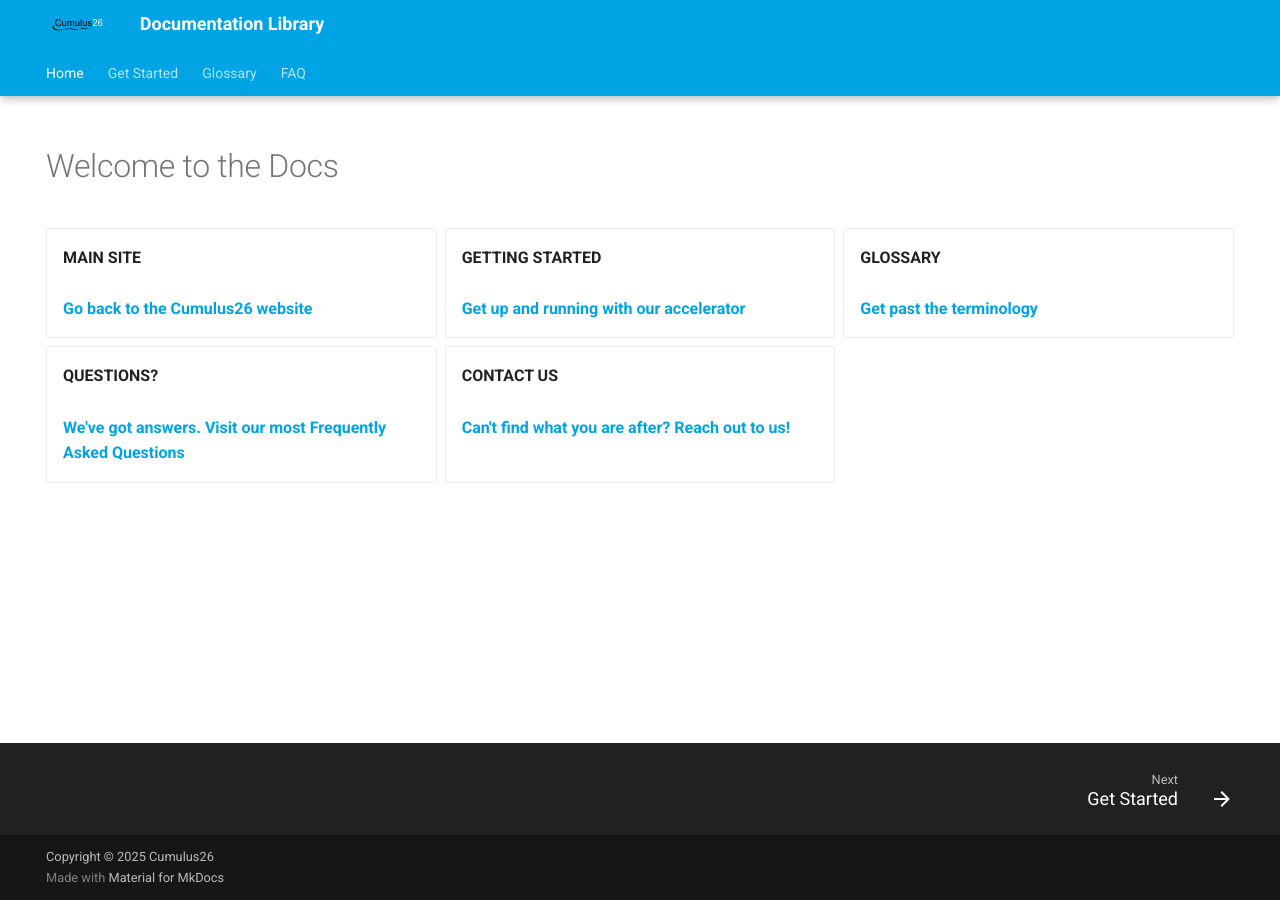
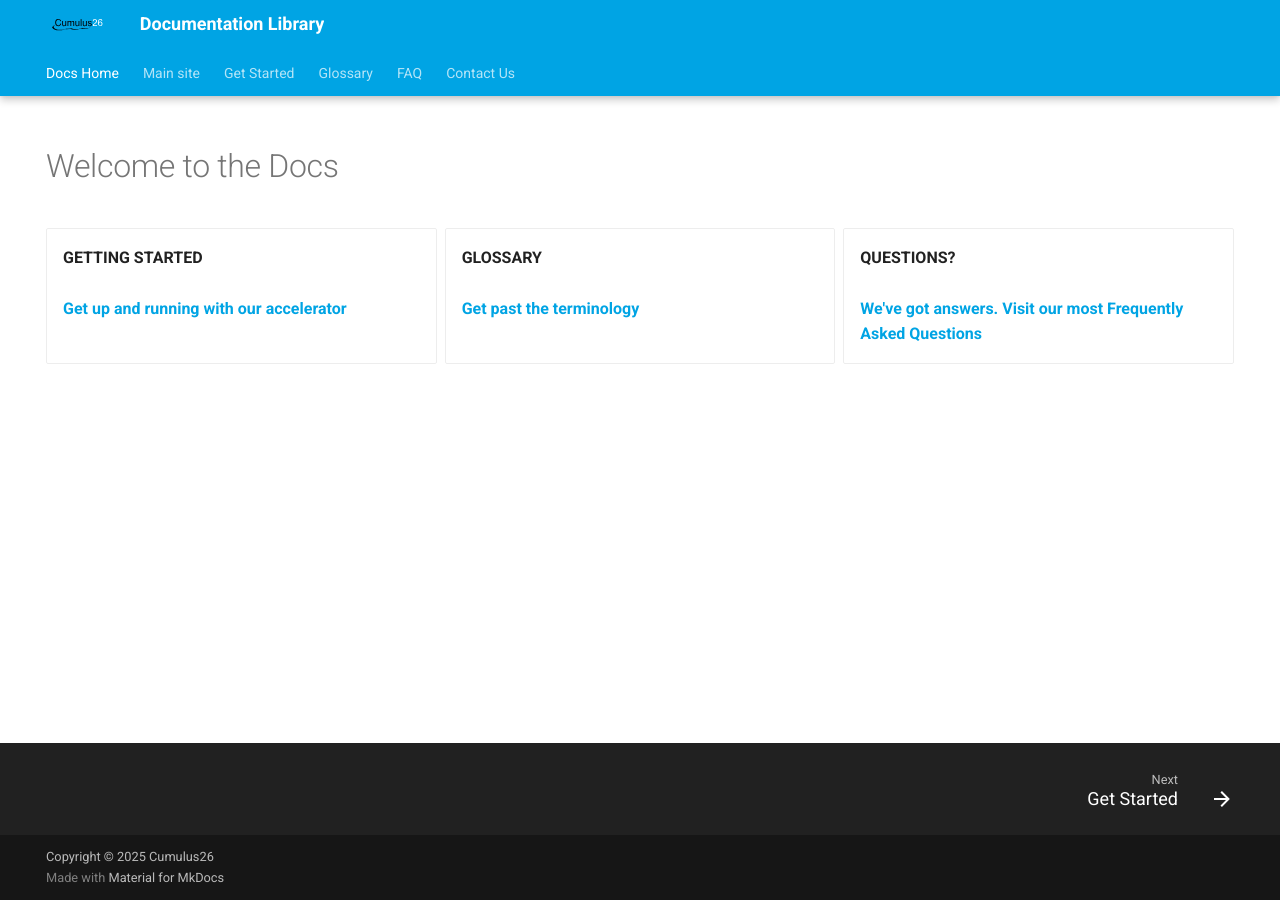
Before and after one commit to dstarr/c26docs, an MkDocs documentation site: the page built from docs/index.md, in a window 1280 px wide. Built offline with MkDocs 1.6.1 and Material for MkDocs 9.7.7, drawn with Linux system fonts in a browser that asks for light colours.

Commit message:
nav changes

```diff
--- a/docs/index.md
+++ b/docs/index.md
@@ -6,10 +6,6 @@ subtitle: What is this?
 # Welcome to the Docs
 
 <div class="grid" markdown>
-
-**MAIN SITE**<br/><br/>
-**[Go back to the Cumulus26 website](https://cumulus26.com)**
-{ .card }
 
 **GETTING STARTED**<br/><br/>
 **[Get up and running with our accelerator](glossary.md)**
@@ -23,8 +19,4 @@ subtitle: What is this?
 **[We've got answers. Visit our most Frequently Asked Questions](faq.md)**
 { .card }
 
-**CONTACT US**<br/><br/>
-**[Can't find what you are after? Reach out to us!](https://cumulus26.com/contact-us)**
-{ .card }
-
 </div>
--- a/mkdocs.yml
+++ b/mkdocs.yml
@@ -42,10 +42,13 @@ markdown_extensions:
   - md_in_html
 
 nav:
-  - Home: index.md
+  - Docs Home: index.md
+  - Main site: https://cumulus26.com
   - Get Started: get-started.md
   - Glossary: glossary.md
   - FAQ: faq.md
+  - Contact Us: https://cumulus26.com/contact-us
+
 
 plugins:
   - meta
```
